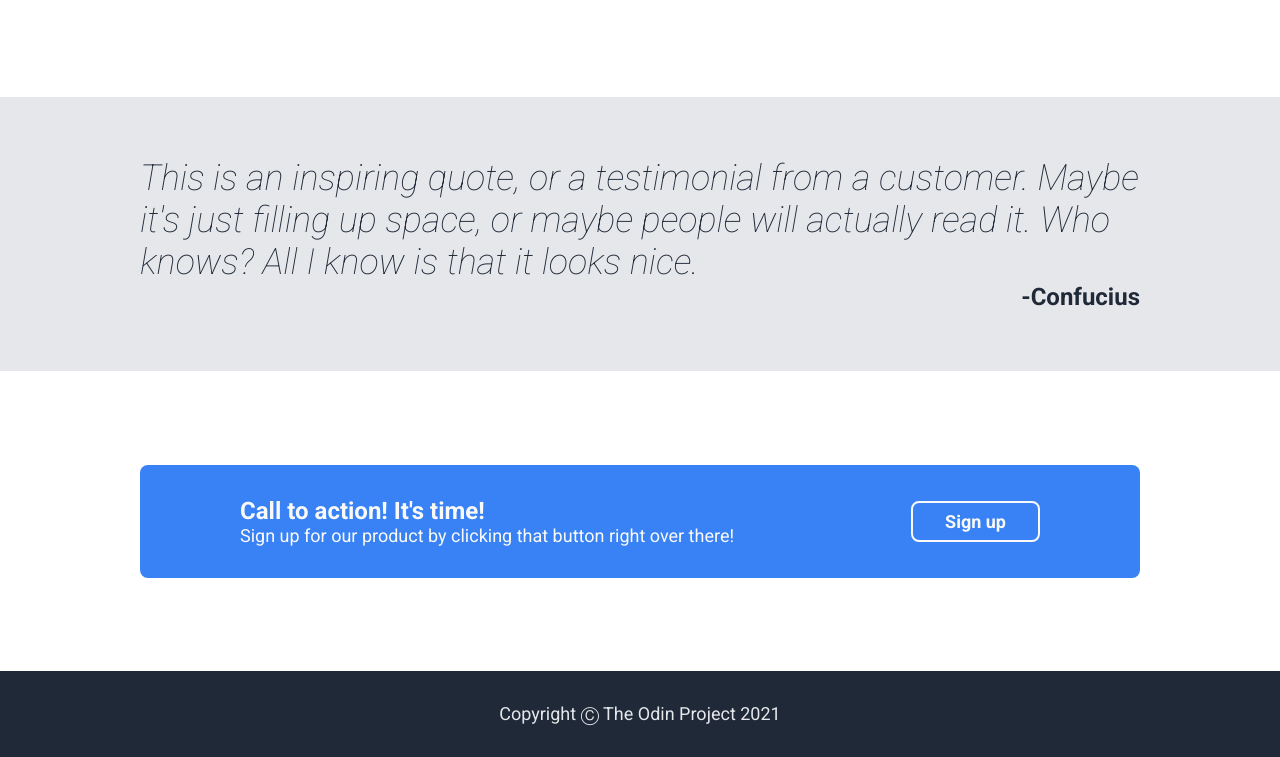
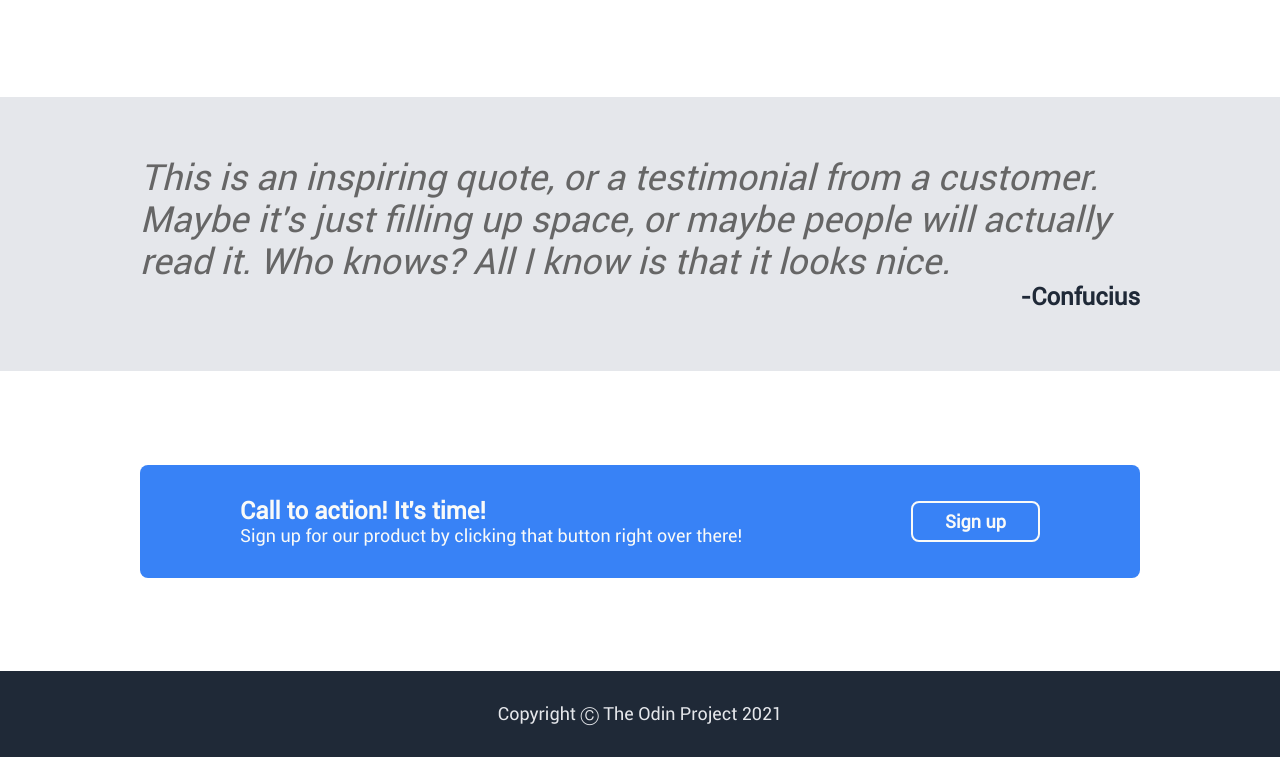
Before and after one commit to wrainf/landing-page, a plain HTML site: page index.html in a window 1280 px wide. Shown: the part 975-1732 px from the top of the page. Drawn offline with Linux system fonts and the light colour scheme.

Commit message:
modified fonts

```diff
--- a/index.html
+++ b/index.html
@@ -6,7 +6,6 @@
     <meta name="viewport" content="width=device-width, initial-scale=1.0">
     <title>Landing Page</title>
     <link rel="stylesheet" href="style.css">
-    <link href='http://fonts.googleapis.com/css?family=Roboto:400,100,300,100italic,300italic,400italic,500italic,500,700,700italic,900,900italic' rel='stylesheet' type='text/css'>
 </head>
 <body>
 
--- a/style.css
+++ b/style.css
@@ -1,3 +1,8 @@
+@font-face {
+    font-family: Roboto;
+    src: url(fonts/Roboto-Regular.ttf);
+}
+
 ul{
     padding: 0px;
     margin: 0px;
@@ -119,9 +124,9 @@ a{
 
 .quote{
     font-size: 36px;
-    color: #1f2937;
+    color: #666;
     font-style: italic;
-    font-weight: lighter;
+    font-weight: 300;
     max-width: 1000px;
 }
 
```
Also changed, not shown: fonts/Roboto-Regular.ttf (added).
